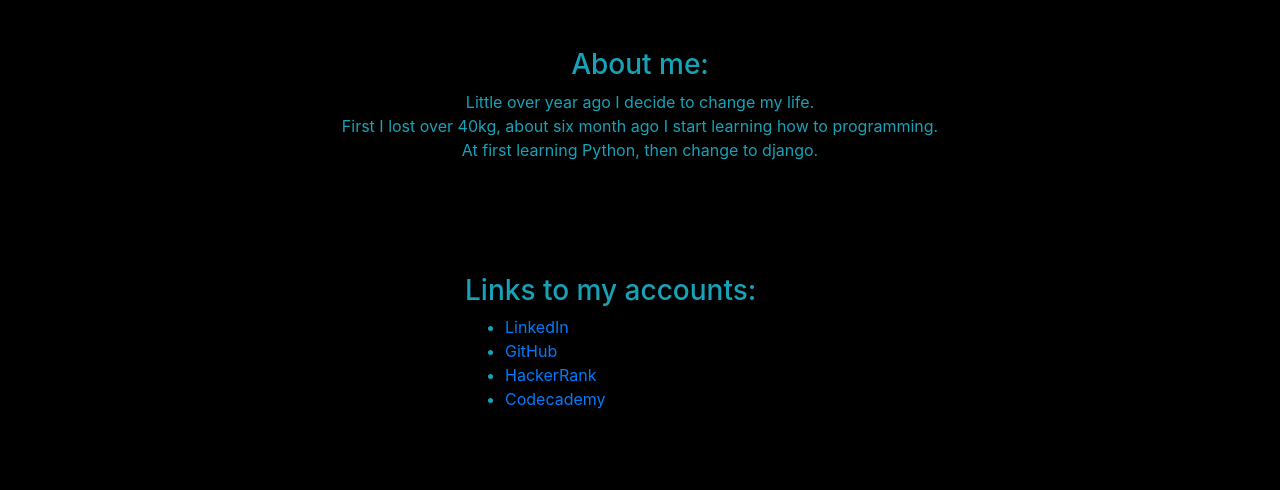
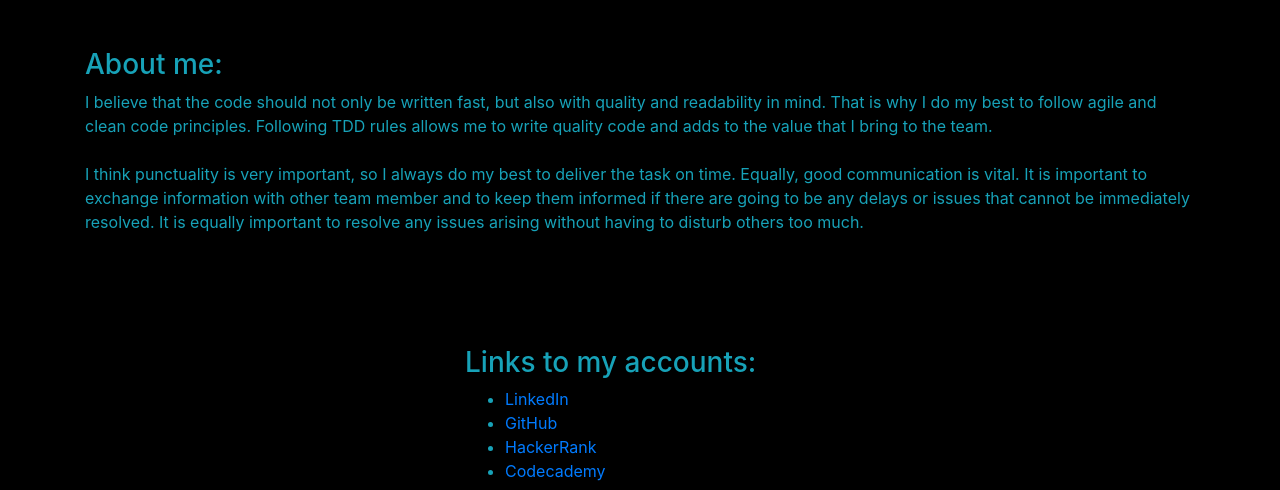
Before and after one commit to ForisTale/foris_dev, a Django app: page /about_me in a window 1280 px wide. Shown: the part 56-546 px from the top of the page. Run offline with Django 3.2, Linux system fonts and the light colour scheme; parts of the project's set-up code (start-up, migrations or seed data) failed here and were passed over; some libraries are stand-ins or nearby versions.

Commit message:
update about_me

```diff
--- a/main_page/static/main_page/about_me.css
+++ b/main_page/static/main_page/about_me.css
@@ -1,3 +1,3 @@
 #about_me {
-    text-align: center;
+    text-align: left;
 }
--- a/main_page/templates/main_page/about_me.html
+++ b/main_page/templates/main_page/about_me.html
@@ -8,9 +8,13 @@
 <div class="row">
     <div class="col my-5" id="about_me">
         <h3>About me:</h3>
-        <p>Little over year ago I decide to change my life.<br>
-        First I lost over 40kg, about six month ago I start learning how to programming.<br>
-        At first learning Python, then change to django.<br></p>
+        <p> I believe that the code should not only be written fast, but also with quality and readability in mind.
+            That is why I do my best to follow agile and clean code principles.
+            Following TDD rules allows me to write quality code and adds to the value that I bring to the team.<br><br>
+            I think punctuality is very important, so I always do my best to deliver the task on time. Equally,
+            good communication is vital. It is important to exchange information with other team member and to keep
+            them informed if there are going to be any delays or issues that cannot be immediately resolved.
+            It is equally important to resolve any issues arising without having to disturb others too much.</p>
     </div>
 </div>
 <div class="row">
```
